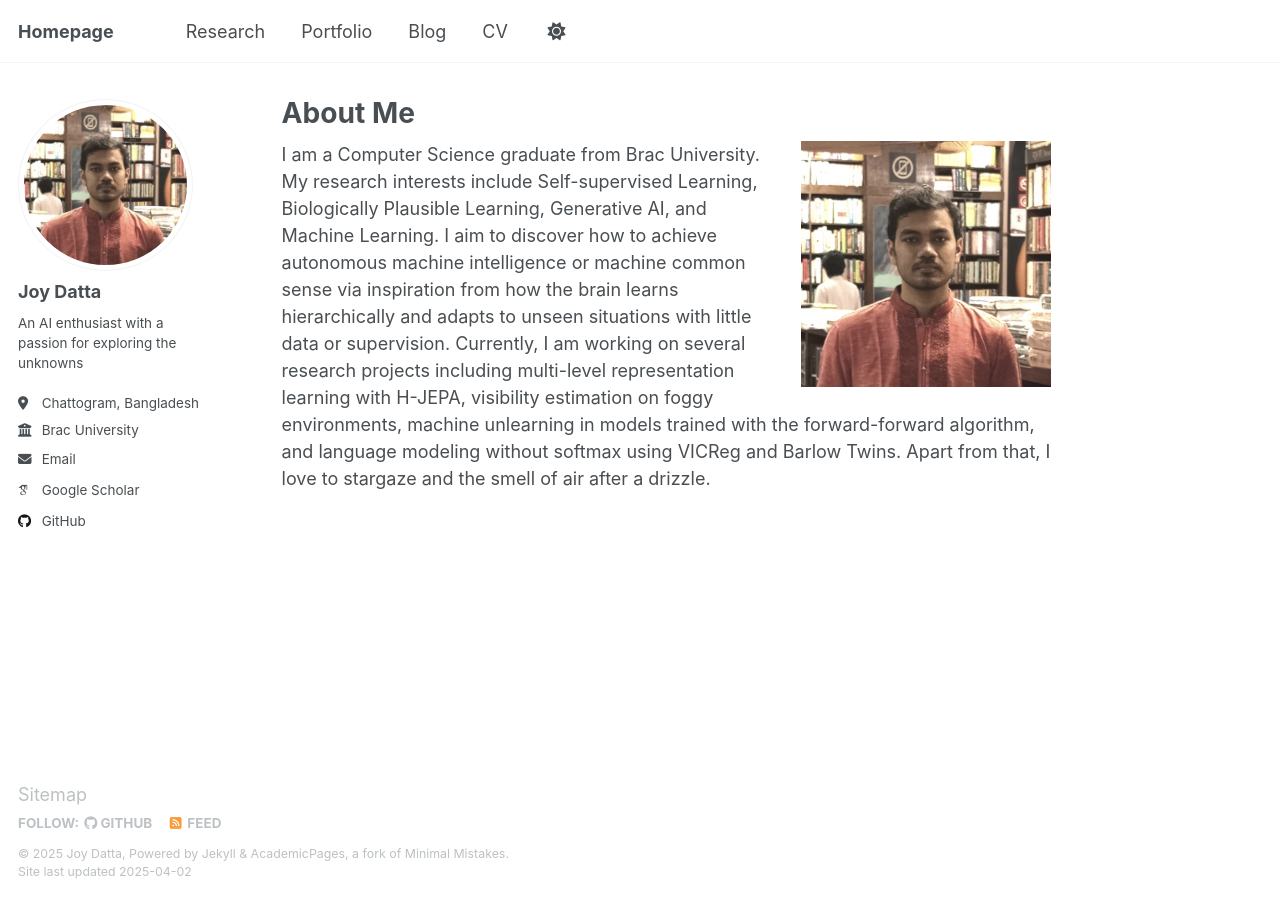
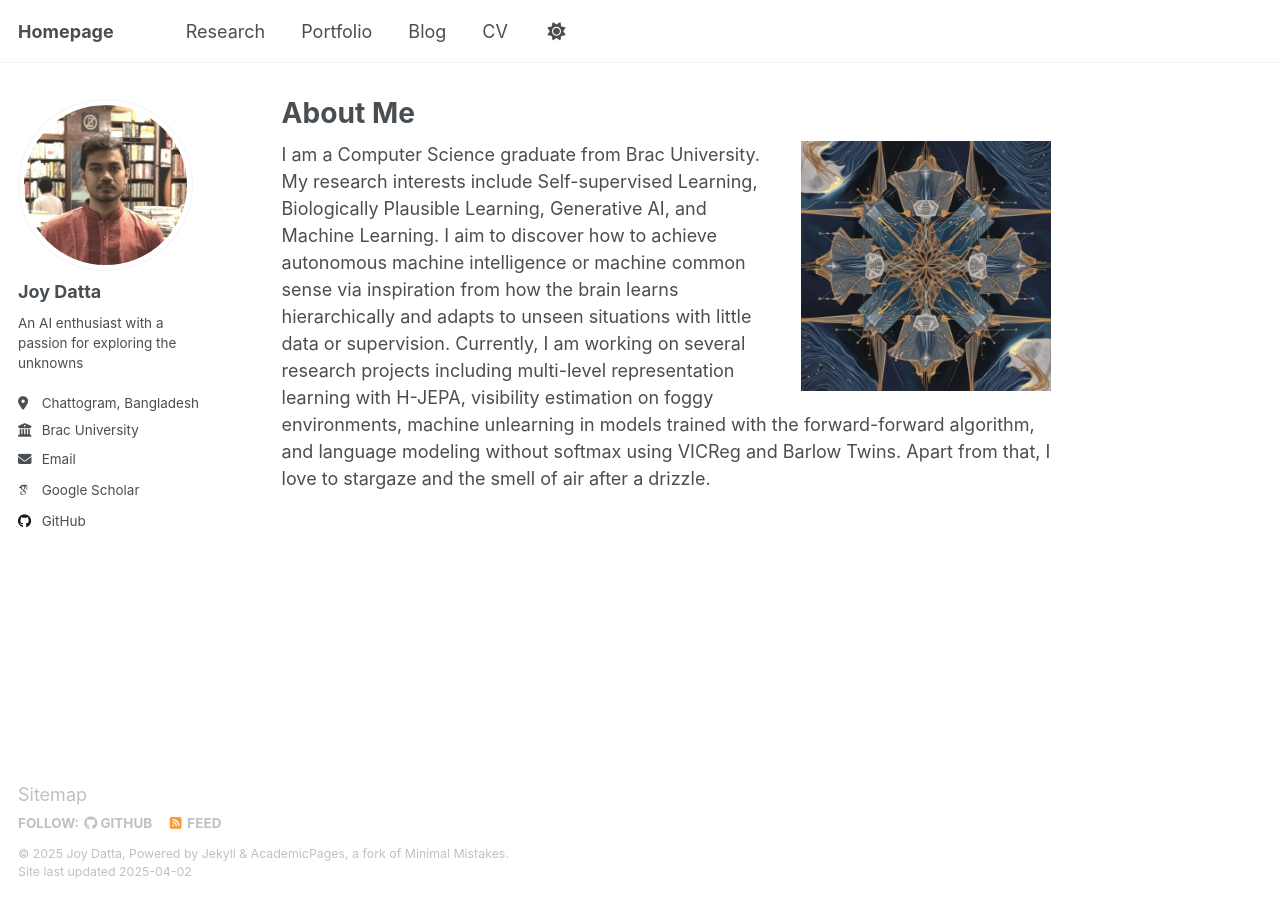
Before and after one commit to joy-datta/joy-datta.github.io, a Jekyll site: the page built from _pages/about.md, in a window 1280 px wide. Built offline with Jekyll 4.4.1, drawn with Linux system fonts in a browser that asks for light colours; some web fonts are replaced.

Commit message:
Update about.md

```diff
--- a/_pages/about.md
+++ b/_pages/about.md
@@ -6,5 +6,5 @@
   - /about/
   - /about.html
 ---
-![illustration](/images/profile.png){: .align-right width="250px"}
+![illustration](/images/home_img.jpg){: .align-right width="250px"}
 I am a Computer Science graduate from Brac University. My research interests include Self-supervised Learning, Biologically Plausible Learning, Generative AI, and Machine Learning. I aim to discover how to achieve autonomous machine intelligence or machine common sense via inspiration from how the brain learns hierarchically and adapts to unseen situations with little data or supervision. Currently, I am working on several research projects including multi-level representation learning with H-JEPA, visibility estimation on foggy environments, machine unlearning in models trained with the forward-forward algorithm, and language modeling without softmax using VICReg and Barlow Twins. Apart from that, I love to stargaze and the smell of air after a drizzle.
```
